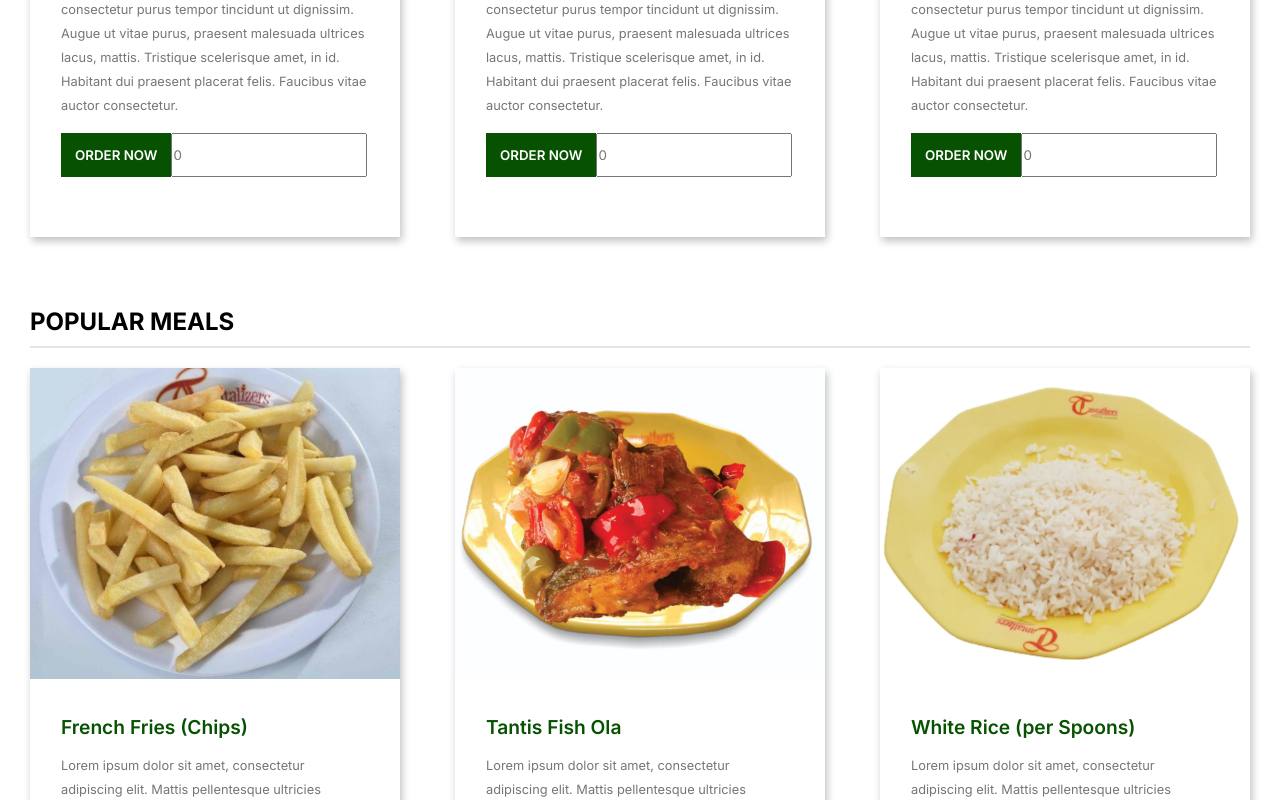
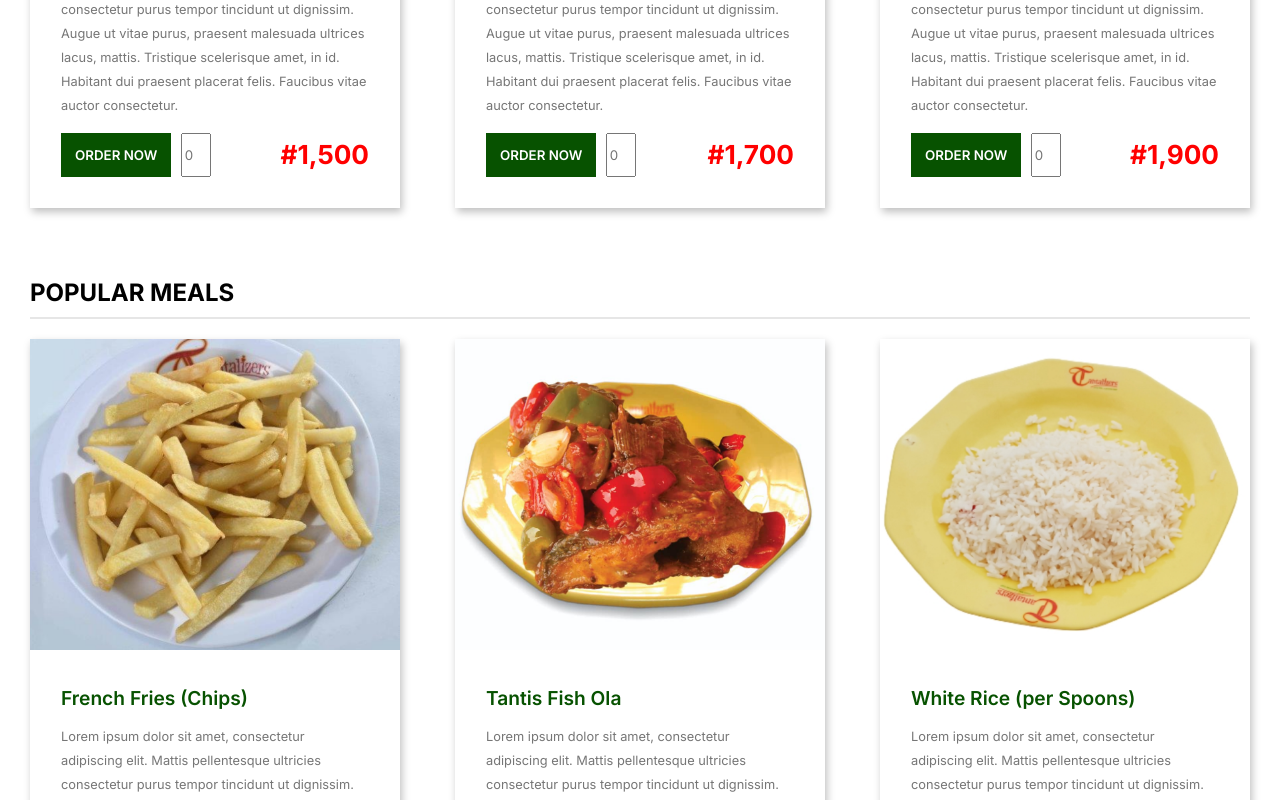
Before and after one commit to SIDEHUSTLE-G51/G51-restaurant, a React (Create React App) app: page /products in a window 1280 px wide. Shown: the part 800-1600 px from the top of the page. Built offline with nearby package versions, Linux system fonts and the light colour scheme.

Commit message:
fixed the price color & order-input

```diff
--- a/src/ProductsPage/components/Card.jsx
+++ b/src/ProductsPage/components/Card.jsx
@@ -14,7 +14,7 @@
           pellentesque ultricies consectetur purus tempor tincidunt ut
           dignissim. praesent placerat felis. Faucibus vitae auctor consectetur.
         </article>
-        <h4 style={{ color: "red", fontSize: '.9rem' }}>Ingredients</h4>
+        <h4 style={{ color: "red", fontSize: ".9rem" }}>Ingredients</h4>
         <article>
           Lorem ipsum dolor sit amet, consectetur adipiscing elit. Mattis
           pellentesque ultricies consectetur purus tempor tincidunt ut
@@ -23,13 +23,15 @@
           placerat felis. Faucibus vitae auctor consectetur.
         </article>
 
-        <div className="order-section">
-          <button className="order-button">Order Now</button>
-          <input type="number" placeholder="0"></input>
-        </div>
+        <div className="order-wrapper">
+          <div className="order-section">
+            <button className="order-button">Order Now</button>
+            <input type="number" placeholder="0"></input>
+          </div>
 
-        <div className="price">
-          <h3>{price}</h3>
+          <div className="price">
+            <h3>#{price}</h3>
+          </div>
         </div>
       </div>
     </div>
--- a/src/ProductsPage/components/card.css
+++ b/src/ProductsPage/components/card.css
@@ -58,8 +58,19 @@
   line-height: 1.5rem;
 }
 
+.order-wrapper{
+  display: flex;
+  justify-content: space-between;
+  align-items: center;
+}
 .order-section {
   display: flex;
+}
+
+.order-section input {
+  width: 30px;
+  margin-left: 10px;
+  text-align: center;
 }
 
 .order-button {
@@ -76,3 +87,8 @@
   background: #ffffff;
   color: #075200;
 }
+
+.price {
+  color: #ff0000;
+  font-size: 1.4rem;
+}
```
